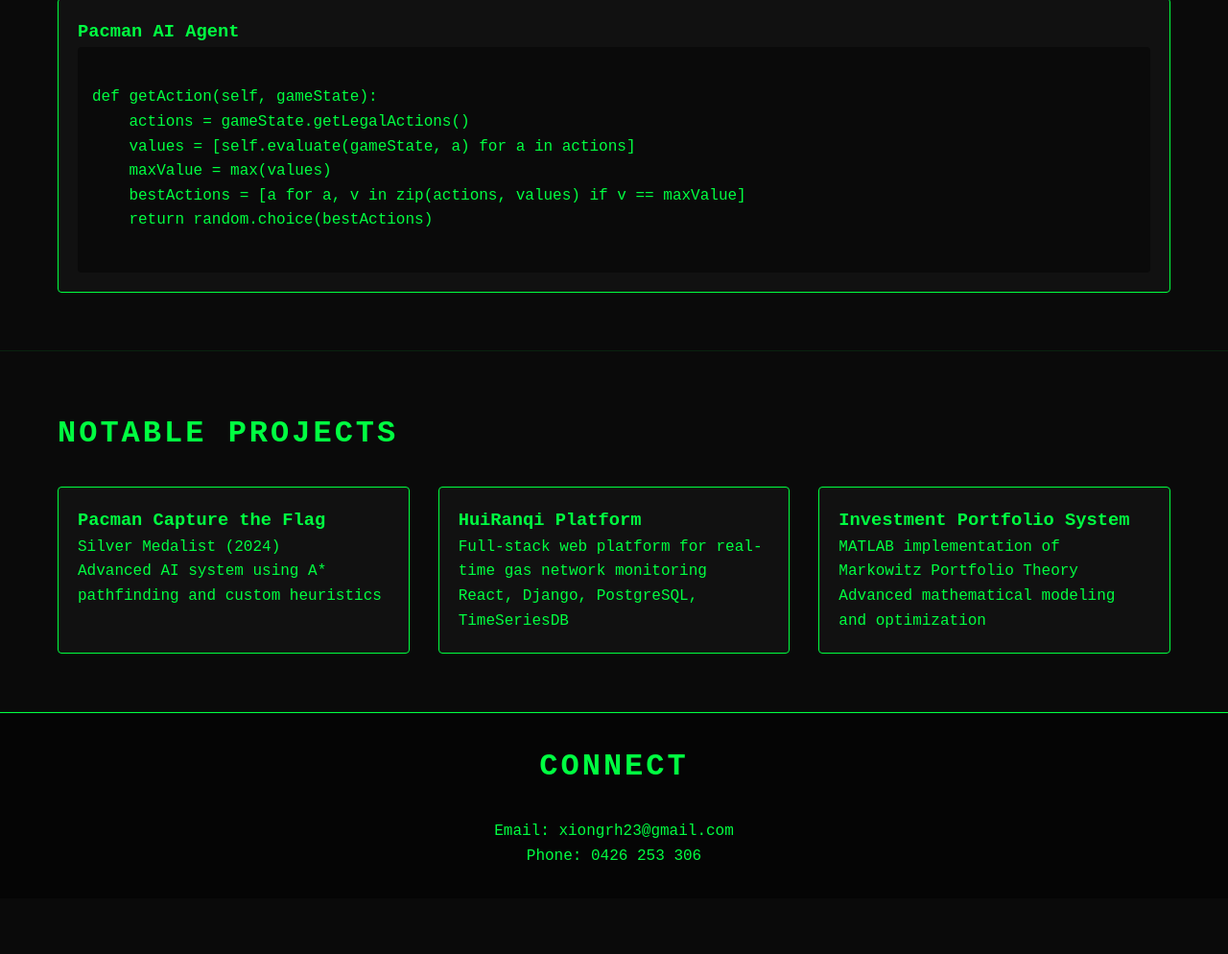
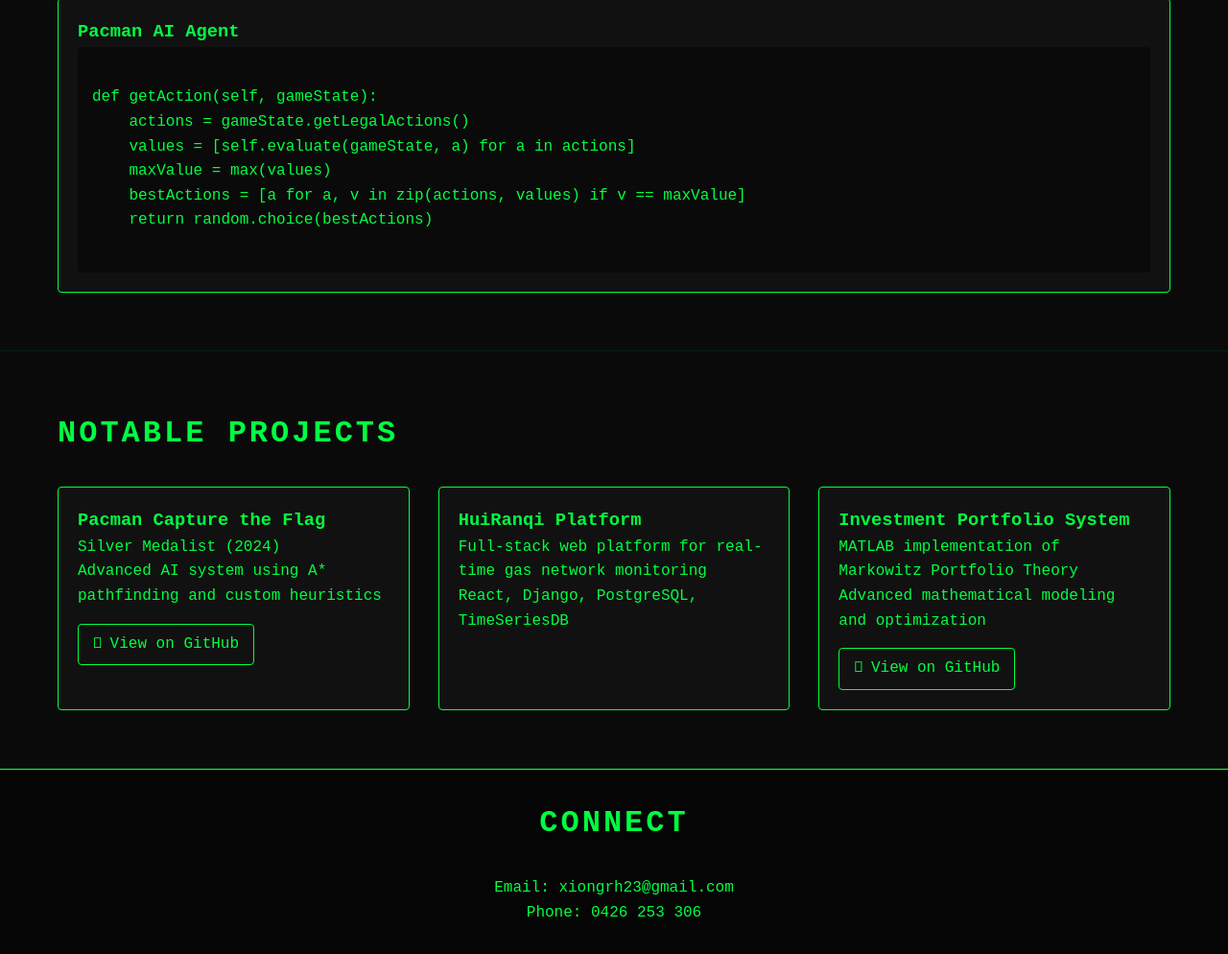
Before and after one commit to LovHan/github-portfolio, a plain HTML site: page index.html in a window 1280 px wide. Shown: the part 2559-3553 px from the top of the page at 96% size. Before the commit the page ends 3495 px from the top, so only its background shows below. Drawn offline with Linux system fonts and the light colour scheme.

Commit message:
index html updated

```diff
--- a/index.html
+++ b/index.html
@@ -262,6 +262,29 @@
             padding: 20px;
         }
 
+        .github-link {
+            display: inline-flex;
+            align-items: center;
+            color: var(--matrix-green);
+            text-decoration: none;
+            margin-top: 15px;
+            padding: 8px 15px;
+            border: 1px solid var(--matrix-green);
+            border-radius: 4px;
+            transition: all 0.3s;
+        }
+
+        .github-link:hover {
+            background: rgba(0, 255, 65, 0.1);
+            box-shadow: 0 0 10px rgba(0, 255, 65, 0.2);
+            transform: translateY(-2px);
+        }
+
+        .github-icon {
+            margin-right: 8px;
+            font-family: 'Courier New', monospace;
+        }
+
         /* Custom Scrollbar */
         ::-webkit-scrollbar {
             width: 10px;
@@ -448,6 +471,9 @@ def getAction(self, gameState):
                             <h3>Pacman Capture the Flag</h3>
                             <p>Silver Medalist (2024)</p>
                             <p>Advanced AI system using A* pathfinding and custom heuristics</p>
+                            <a href="https://github.com/LovHan/github-portfolio/tree/main/projects/pacman" class="github-link" target="_blank">
+                                <i class="github-icon">&#xe007;</i>View on GitHub
+                            </a>
                         </div>
                     </div>
                     <div class="project-card">
@@ -462,6 +488,9 @@ def getAction(self, gameState):
                             <h3>Investment Portfolio System</h3>
                             <p>MATLAB implementation of Markowitz Portfolio Theory</p>
                             <p>Advanced mathematical modeling and optimization</p>
+                            <a href="https://github.com/LovHan/github-portfolio/tree/main/projects/investment_portfolio" class="github-link" target="_blank">
+                                <i class="github-icon">&#xe007;</i>View on GitHub
+                            </a>
                         </div>
                     </div>
                 </div>
```
Also changed, not shown: 5 other files.
